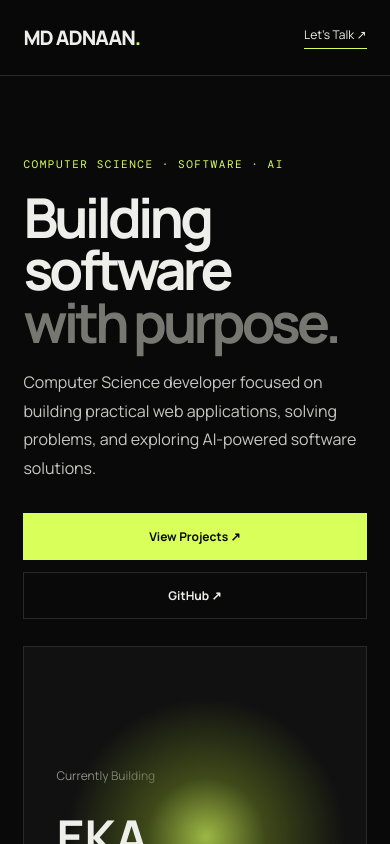
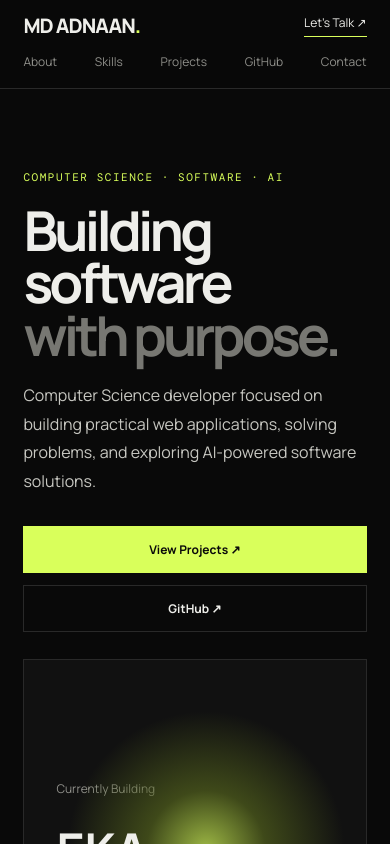
Before and after one commit to Md-Adnaan23/Portfolio, a React (Vite) app: page / in a window 390 px wide. Shown: the top 844 px of the page. Built offline with nearby package versions, Linux system fonts and the light colour scheme.

Commit message:
correction of navbar

```diff
--- a/src/index.css
+++ b/src/index.css
@@ -553,9 +553,25 @@ footer {
 ========================= */
 
 @media (max-width: 850px) {
-  .navbar nav {
-    display: none;
-  }
+.navbar {
+  height: auto;
+  padding: 12px 6vw;
+  flex-wrap: wrap;
+  row-gap: 8px;
+}
+
+.navbar nav {
+  display: flex;
+  order: 1;
+  flex-basis: 100%;
+  flex-wrap: wrap;
+  justify-content: space-between;
+  gap: 4px 12px;
+}
+
+.navbar nav a {
+  padding: 6px 0;
+}
 
   .hero {
     grid-template-columns: 1fr;
```
